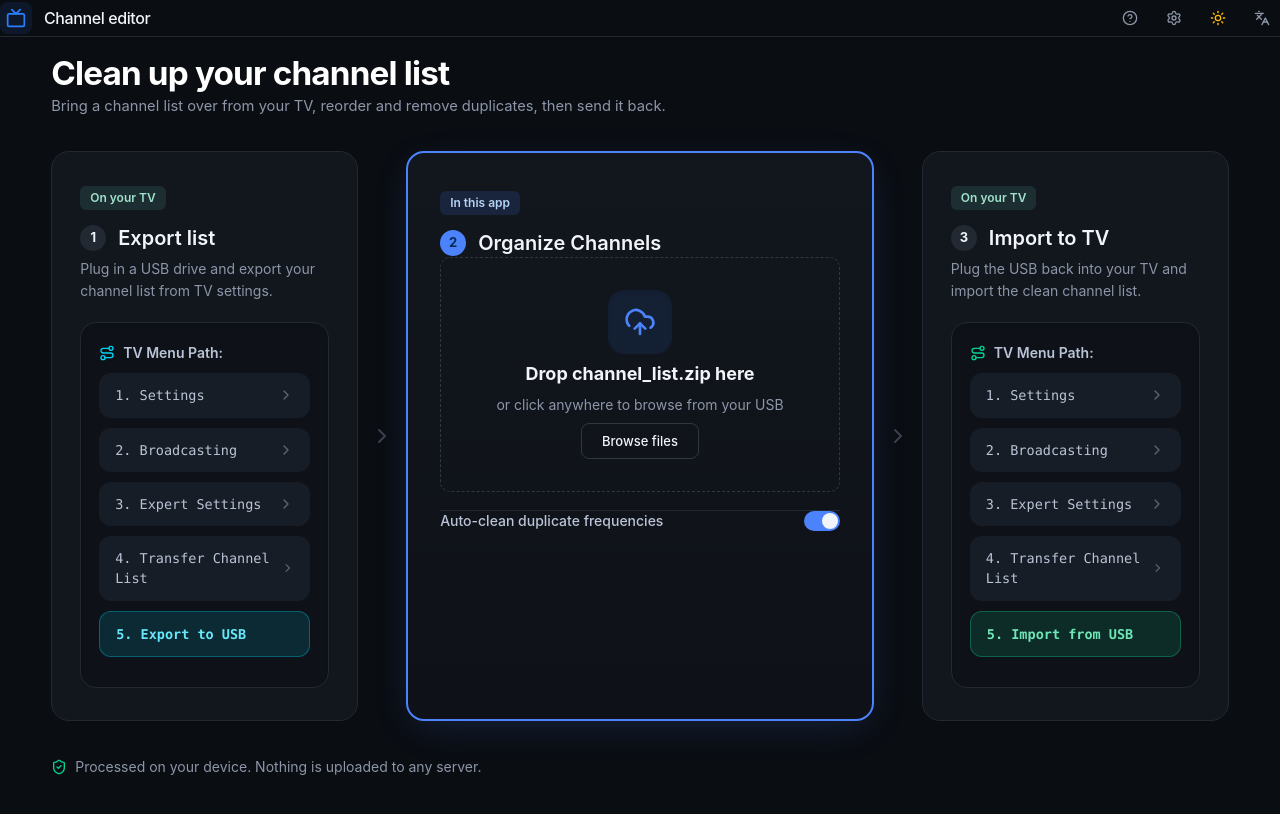
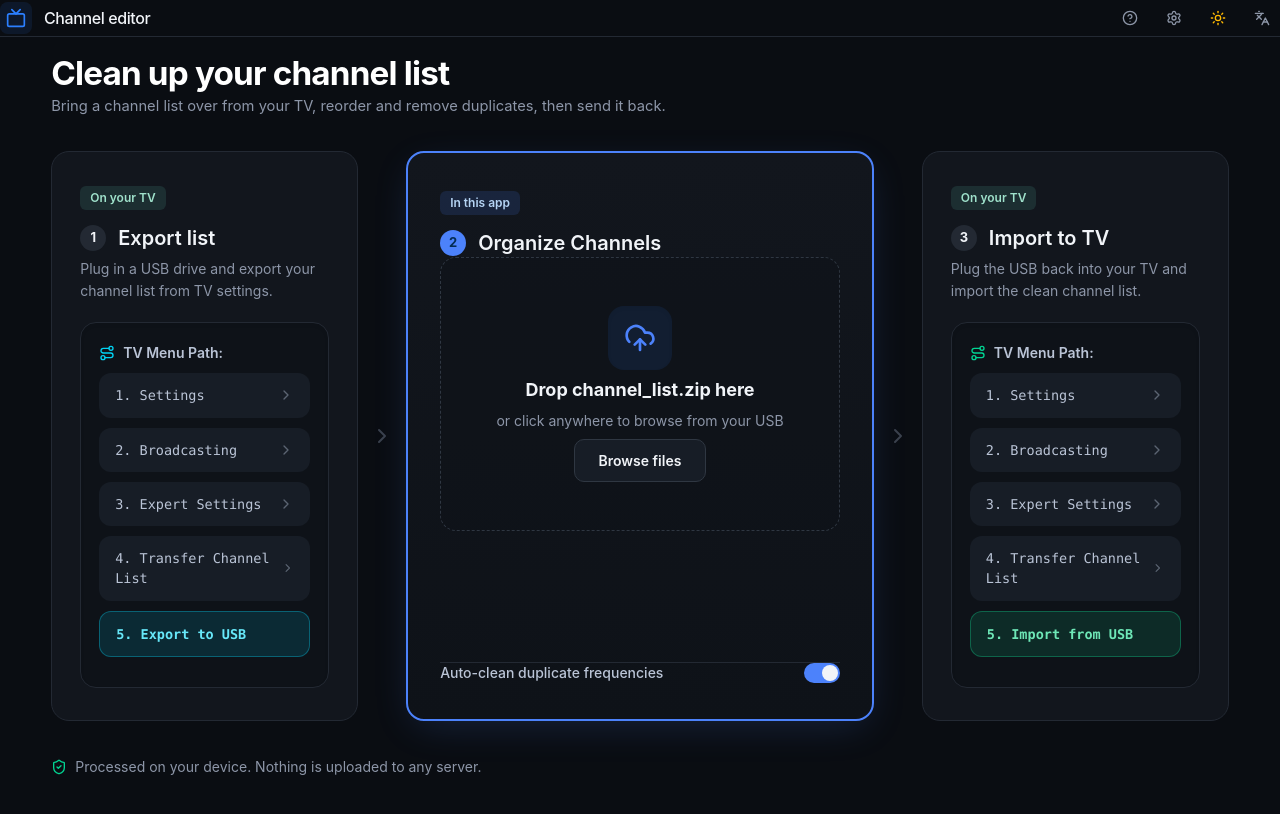
Before and after one commit to sam7Muhammad/channel-editor, a React (Vite) app: page / in a window 1280 px wide. Shown: the top 814 px of the page. Built offline with nearby package versions, Linux system fonts and the light colour scheme.

Commit message:
Expand Card 2 dropzone height, eliminate bottom void, anchor auto-clean toggle

```diff
--- a/src/components/FileUploader.tsx
+++ b/src/components/FileUploader.tsx
@@ -137,28 +137,28 @@ export const FileUploader: React.FC<FileUploaderProps> = ({
         </div>
 
         {/* ── Step 2: Main In this app (Spacious Dropzone) ── */}
-        <div className="step-card main flex flex-col justify-start space-y-7">
-          <div className="space-y-4">
+        <div className="step-card main flex flex-col justify-between">
+          <div>
             <div>
-              <span className="badge-app text-xs font-semibold px-3 py-1">
+              <span className="badge-app text-xs font-semibold px-3 py-1 mb-4">
                 {language === 'ar' ? 'في هذا التطبيق' : 'In this app'}
               </span>
             </div>
 
-            <div className="flex items-center gap-3 pt-1">
+            <div className="flex items-center gap-3 pt-2 mb-6">
               <span className="step-num on w-7 h-7 text-xs font-bold">2</span>
               <span className="font-semibold text-xl text-[#F1F4F8]">
                 {language === 'ar' ? 'الترتيب والتنظيم الذكي' : 'Organize Channels'}
               </span>
             </div>
 
-            {/* Spacious Dropzone with generous top and bottom breathing room */}
+            {/* Spacious Dropzone filling the center */}
             <div
               onDragOver={handleDragOver}
               onDragLeave={handleDragLeave}
               onDrop={handleDrop}
               onClick={() => fileInputRef.current?.click()}
-              className={`clean-dropzone flex flex-col items-center justify-center text-center p-9 sm:p-14 mt-6 mb-2 space-y-4 cursor-pointer transition-all ${
+              className={`clean-dropzone space-y-4 my-4 cursor-pointer transition-all ${
                 isDragging ? 'border-[#4C82FB] bg-[rgba(76,130,251,0.14)] scale-[1.01]' : 'hover:border-[#4C82FB]'
               }`}
             >
@@ -185,7 +185,7 @@ export const FileUploader: React.FC<FileUploaderProps> = ({
 
               <button
                 type="button"
-                className="clean-browse-btn px-7 py-3 text-sm font-semibold rounded-xl mt-3 hover:bg-[#1B212B] transition-all"
+                className="clean-browse-btn mt-2"
                 disabled={isLoading}
                 onClick={(e) => {
                   e.stopPropagation();
@@ -199,8 +199,8 @@ export const FileUploader: React.FC<FileUploaderProps> = ({
             </div>
           </div>
 
-          {/* Auto-clean toggle with ample space above & below */}
-          <div className="border-t border-[#232933] pt-7 pb-2">
+          {/* Auto-clean toggle cleanly anchored to bottom */}
+          <div className="border-t border-[#232933] pt-6 mt-6 pb-1">
             <div className="flex items-center justify-between gap-3">
               <span className="text-sm text-[#BAC4D6] font-medium">
                 {language === 'ar' ? 'تنظيف الترددات المكررة تلقائياً' : 'Auto-clean duplicate frequencies'}
--- a/src/styles/index.css
+++ b/src/styles/index.css
@@ -227,33 +227,39 @@ body[dir="rtl"] {
 /* Dropzone */
 .clean-dropzone {
   border: 1.5px dashed #2F3742;
-  border-radius: 10px;
-  padding: 32px 16px;
+  border-radius: 16px;
+  padding: 48px 24px;
+  min-height: 270px;
+  display: flex;
+  flex-direction: column;
+  align-items: center;
+  justify-content: center;
   text-align: center;
-  margin-bottom: 18px;
   cursor: pointer;
-  transition: border-color .15s, background .15s;
+  background: rgba(14, 18, 24, 0.5);
+  transition: border-color .2s ease, background .2s ease, transform .2s ease;
 }
 
 .clean-dropzone:hover {
   border-color: var(--accent-blue);
-  background: rgba(76, 130, 251, 0.06);
+  background: rgba(76, 130, 251, 0.08);
 }
 
 .clean-browse-btn {
-  background: transparent;
-  border: 0.5px solid #2F3742;
+  background: #171D26;
+  border: 1px solid #2F3742;
   color: var(--text-primary);
-  font-size: 13px;
-  font-weight: 500;
-  padding: 8px 20px;
-  border-radius: 8px;
+  font-size: 14px;
+  font-weight: 600;
+  padding: 10px 24px;
+  border-radius: 10px;
   cursor: pointer;
-  transition: background 0.15s;
+  transition: background .15s ease, border-color .15s ease;
 }
 
 .clean-browse-btn:hover {
-  background: #1B212B;
+  background: #1F2633;
+  border-color: #4C82FB;
 }
 
 /* Toggle Switch */
```
